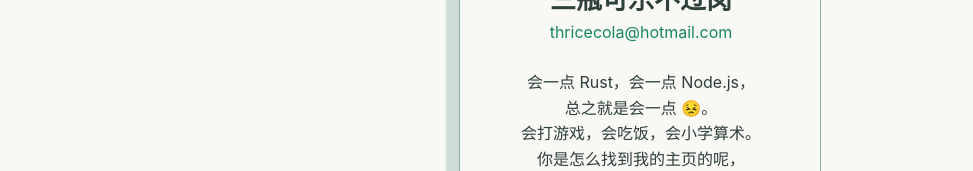
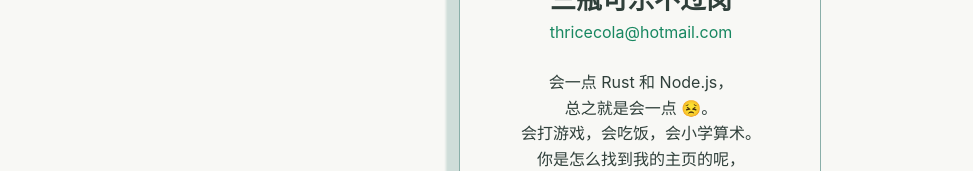
Before and after one commit to ThriceCola/thricecola.github.io, a Vue app: page / in a window 1280 px wide. Shown: the part 284-455 px from the top of the page, without its empty margins (0-973 px from the left). Built offline with nearby package versions, Linux system fonts and the light colour scheme.

Commit message:
你猜猜我改了什么

```diff
--- a/src/components/IntroView.vue
+++ b/src/components/IntroView.vue
@@ -3,7 +3,7 @@
 
 <template>
   <div class="txt">
-    <p>会一点 Rust，会一点 Node.js，总之就是会一点 😣。</p>
+    <p>会一点 Rust 和 Node.js，总之就是会一点 😣。</p>
     <p>会打游戏，会吃饭，会小学算术。</p>
     <p>你是怎么找到我的主页的呢，交个朋友吧。</p>
     <div style="height: 15px;"></div>
```
